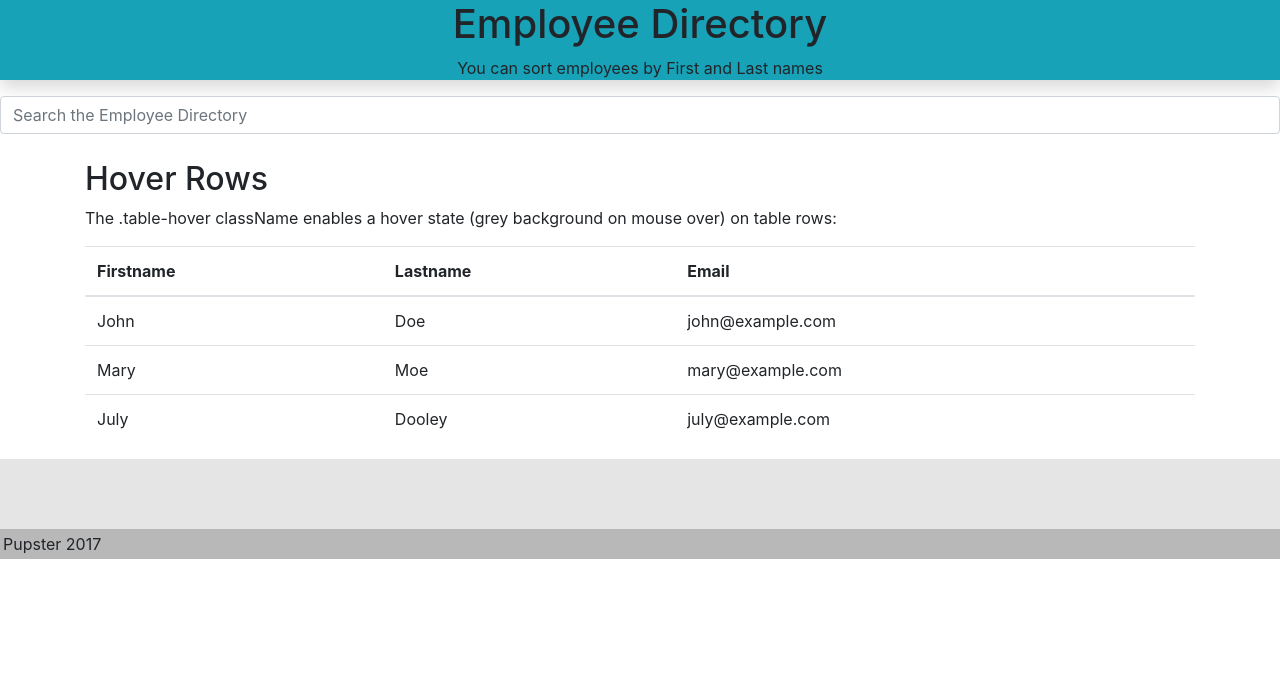
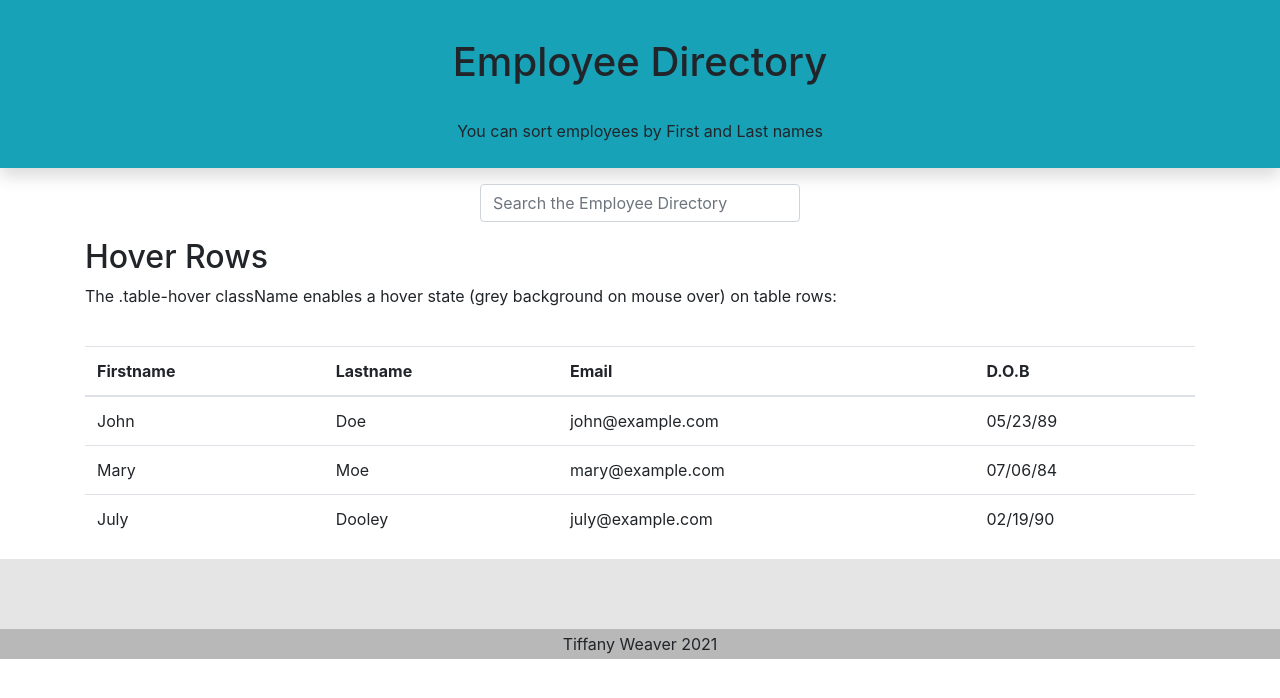
Before and after one commit to Tianwes/react-employee-directory, a React (Create React App) app in the folder employeedirectory/: page / in a window 1280 px wide. Shown: the top 698 px of the page. Built offline with nearby package versions, Linux system fonts and the light colour scheme.

Commit message:
General layout done

```diff
--- a/employeedirectory/public/index.html
+++ b/employeedirectory/public/index.html
@@ -8,6 +8,10 @@
     <meta
       name="description"
       content="Web site created using create-react-app"
+    />
+    <link
+    href="https://cdnjs.cloudflare.com/ajax/libs/font-awesome/5.15.3/css/all.min.css"
+    rel="stylesheet"
     />
     <link
     href="https://maxcdn.bootstrapcdn.com/font-awesome/4.7.0/css/font-awesome.min.css"
--- a/employeedirectory/src/App.js
+++ b/employeedirectory/src/App.js
@@ -1,6 +1,7 @@
 import React from "react";
 import Header from "./components/Header";
 import SearchForm from "./components/SearchForm"
+// import SearchResults from "./components/SearchResults"
 import Table from "./components/Table";
 import Footer from "./components/Footer";
 // import Wrapper from "./components/Wrapper";
@@ -10,6 +11,7 @@ function App() {
       <div>
         <Header />
         <SearchForm/>
+        {/* <SearchResults/> */}
         <Table></Table>
         <Footer />
       </div>
--- a/employeedirectory/src/components/Footer/index.js
+++ b/employeedirectory/src/components/Footer/index.js
@@ -4,7 +4,7 @@ import "./style.css";
 function Footer() {
   return (
     <footer className="footer">
-      <span>Pupster 2017</span>
+      <span>Tiffany Weaver 2021</span>
     </footer>
   );
 }
--- a/employeedirectory/src/components/Footer/style.css
+++ b/employeedirectory/src/components/Footer/style.css
@@ -2,6 +2,7 @@
   min-height: 100px;
   background: #E5E5E5;
   position: relative;
+  text-align: center
 }
 
 .footer span {
--- a/employeedirectory/src/components/Header/index.js
+++ b/employeedirectory/src/components/Header/index.js
@@ -6,9 +6,8 @@ import "./style.css";
 function Header() {
   return (
     <div className="container-fluid bg-info shadow text-center h-25">
-      <h1 className="employee-directory-h1">
-        Employee Directory
-      </h1>
+      <h1 className="employee-directory-h1">Employee Directory</h1>
+      {/* <i class="far fa-address-book"></i> */}
         <p>You can sort employees by First and Last names</p>
     </div>
   );
--- a/employeedirectory/src/components/Header/style.css
+++ b/employeedirectory/src/components/Header/style.css
@@ -1,3 +1,13 @@
 nav.navbar.navbar-default {
-  margin-bottom: 0;
+  margin-bottom: 2%;
 }
+
+h1 {
+  font-size: 2.5rem;
+  padding: 3% 0 2%;
+}
+
+p {
+  padding-bottom: 2%;
+
+}
--- a/employeedirectory/src/components/SearchForm/index.js
+++ b/employeedirectory/src/components/SearchForm/index.js
@@ -6,7 +6,6 @@ function SearchForm(props) {
   return (
     <form className="search">
       <div className="form-group">
-        {/* <label htmlFor="employees"></label> */}
         <input
           value={props.search}
           onChange={props.handleInputChange}
--- a/employeedirectory/src/components/SearchForm/style.css
+++ b/employeedirectory/src/components/SearchForm/style.css
@@ -1,9 +1,6 @@
-form.search {
+.search {
   overflow: auto;
   margin-bottom: 10px;
+  width: 25%;
+  margin: 0 auto;
 }
-
-form.search button[type="submit"] {
-  float: right;
-  margin-top: 10px;
-}
--- /dev/null
+++ b/employeedirectory/src/components/SearchResults/style.css
@@ -0,0 +1,3 @@
+ul.search-results img {
+  margin: 0 auto;
+}
--- a/employeedirectory/src/components/Table/index.js
+++ b/employeedirectory/src/components/Table/index.js
@@ -1,5 +1,10 @@
 import React from "react";
 import "./style.css";
+
+
+// My need to add !(state= & extends)! because I'm passing in
+// employee api information
+// table needs to be able to change/not static
 
 function Table() {
     return (
@@ -12,6 +17,7 @@ function Table() {
         <th>Firstname</th>
         <th>Lastname</th>
         <th>Email</th>
+        <th>D.O.B</th>
       </tr>
     </thead>
     <tbody>
@@ -19,16 +25,19 @@ function Table() {
         <td>John</td>
         <td>Doe</td>
         <td>john@example.com</td>
+        <td>05/23/89</td>
       </tr>
       <tr>
         <td>Mary</td>
         <td>Moe</td>
         <td>mary@example.com</td>
+        <td>07/06/84</td>
       </tr>
       <tr>
         <td>July</td>
         <td>Dooley</td>
         <td>july@example.com</td>
+        <td>02/19/90</td>
       </tr>
     </tbody>
   </table>
```
Also changed, not shown: employeedirectory/src/components/SearchResults/index.js (added, +16 -0 lines).
